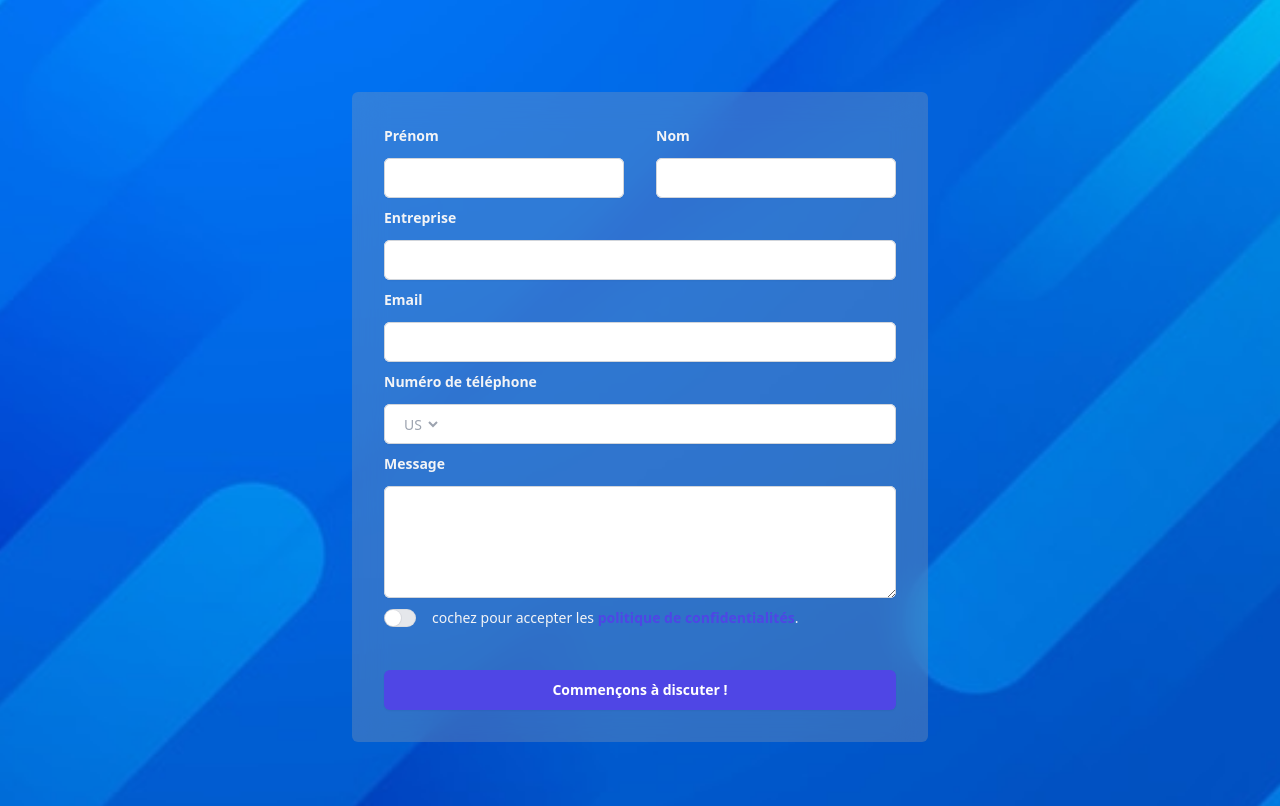
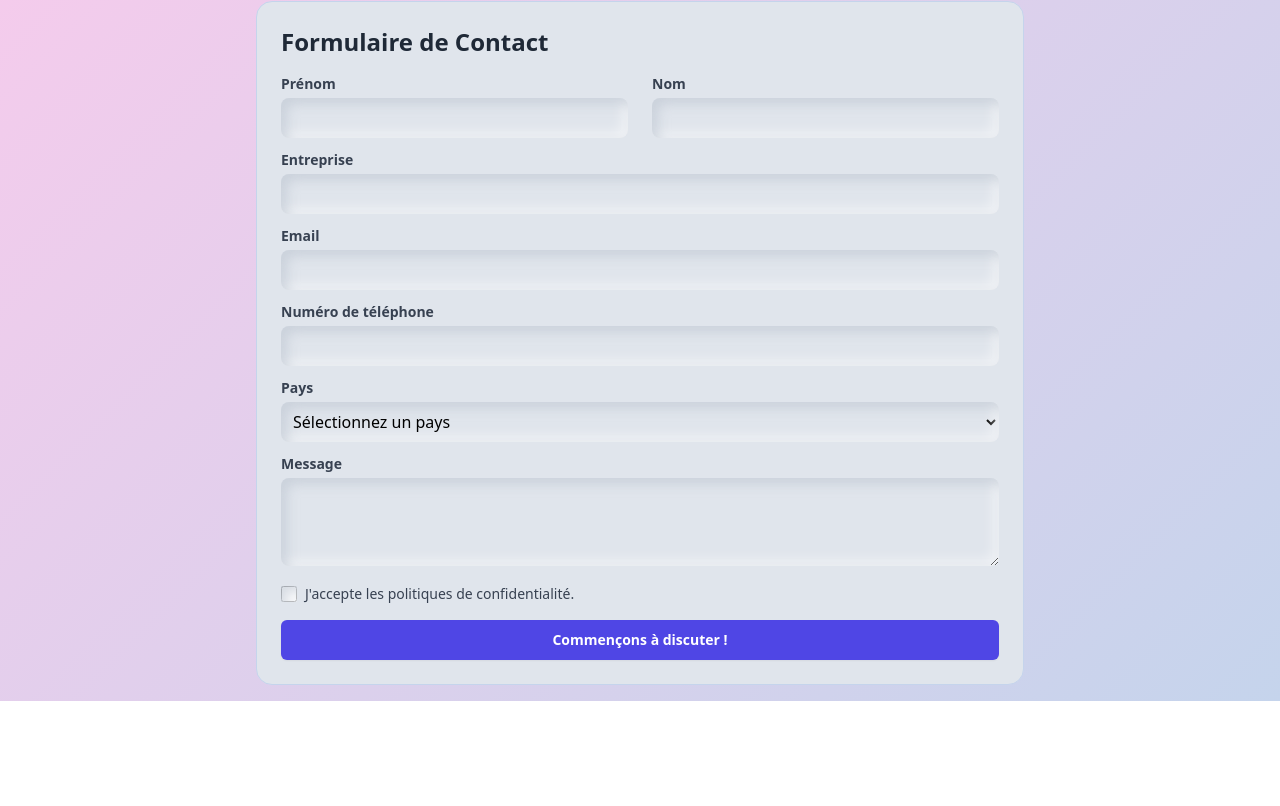
Before and after one commit to Xen0nTV/Formular, a website: page src/index.html in a window 1280 px wide. Shown: the part 116-922 px from the top of the page. After the commit the page ends 817 px from the top, so only its background shows below. Drawn offline with nearby package versions, Linux system fonts and the light colour scheme.

Commit message:
commit 2

```diff
--- a/src/index.html
+++ b/src/index.html
@@ -1,202 +1,168 @@
 <!DOCTYPE html>
 <html>
   <head>
+    <base href="http://127.0.0.1:5500/src/index3.html" />
     <meta charset="UTF-8" />
     <meta name="viewport" content="width=device-width, initial-scale=1.0" />
-    <link href="./output.css" rel="stylesheet" />
+    <title>Formulaire Néomorphique avec Navbar</title>
+    <script src="https://cdn.tailwindcss.com"></script>
     <style>
-      .background-image {
-        background-image: url("/src/bg/codifyformatter.jpg");
-        background-size: cover;
-        background-position: center;
-        background-repeat: no-repeat;
+      body {
+        background: linear-gradient(135deg, #f7cbec 0%, #c5d4ec 100%);
+      }
+      .neomorphic {
+        background: #e0e5ec;
+        /* box-shadow: 6px 6px 12px #f8e4f7, -6px -6px 12px #fdeff8; */
+        border: 1px solid #c5d4ec;
+      }
+      .neomorphic-inset {
+        background: #e0e5ec;
+        box-shadow: inset 6px 6px 12px rgba(189, 197, 209, 0.6),
+          inset -6px -6px 12px rgba(255, 255, 255, 0.5);
       }
     </style>
   </head>
-  <body>
-    <div class="isolate background-image px-6 py-24 sm:py-32 lg:px-8">
-      <div
-        class="absolute inset-x-0 top-[-10rem] -z-10 transform-gpu overflow-hidden blur-3xl sm:top-[-20rem]"
-        aria-hidden="true"
-      >
-        <div
-          class="relative left-1/2 -z-10 aspect-[1155/678] w-[36.125rem] max-w-none -translate-x-1/2 rotate-[30deg] sm:left-[calc(50%-40rem)] sm:w-[72.1875rem]"
-          style="
-            clip-path: polygon(
-              74.1% 44.1%,
-              100% 61.6%,
-              97.5% 26.9%,
-              85.5% 0.1%,
-              80.7% 2%,
-              72.5% 32.5%,
-              60.2% 62.4%,
-              52.4% 68.1%,
-              47.5% 58.3%,
-              45.2% 34.5%,
-              27.5% 76.7%,
-              0.1% 64.9%,
-              17.9% 100%,
-              27.6% 76.8%,
-              76.1% 97.7%,
-              74.1% 44.1%
-            );
-          "
-        ></div>
+  <body class="min-h-screen flex flex-col">
+    <nav class="neomorphic flex justify-between items-center">
+      <div class="flex items-center">
+        <img
+          alt="logo"
+          src="/src/bg/proxilogo.png"
+          width="100"
+          height="100"
+          class="mr-4"
+        />
       </div>
-      <form
-        action="#"
-        method="POST"
-        class="mx-auto mt-10 max-w-xl sm:mt-20 border-4 border-he border-zinc-400 border-opacity-30 p-8 rounded-md bg-gray-400 bg-opacity-30 backdrop-blur-lg"
-      >
-        <div class="grid grid-cols-1 gap-x-8 gap-y-2 sm:grid-cols-2">
-          <div>
+      <div class="flex space-x-4 mr-10">
+        <a href="#" class="text-gray-700 hover:text-gray-900 p-4">Accueil</a>
+        <a href="#" class="text-gray-700 hover:text-gray-900 p-4">Services</a>
+        <a href="#" class="text-gray-700 hover:text-gray-900 p-4">À propos</a>
+        <a href="#" class="text-gray-700 hover:text-gray-900 p-4">Contact</a>
+      </div>
+    </nav>
+
+    <div class="flex-grow flex items-center justify-center p-4">
+      <form class="neomorphic w-full max-w-3xl p-6 rounded-2xl">
+        <h2 class="text-2xl font-bold mb-4 text-gray-800">
+          Formulaire de Contact
+        </h2>
+
+        <div class="flex flex-wrap -mx-3 mb-3">
+          <div class="w-full md:w-1/2 px-3 mb-3 md:mb-0">
             <label
-              for="first-name"
-              class="block text-sm font-semibold leading-6 text-gray-100"
+              for="prenom"
+              class="block text-gray-700 text-sm font-bold mb-1"
               >Prénom</label
             >
-            <div class="mt-2.5">
             <input
               type="text"
-                name="first-name"
-                id="first-name"
-                autocomplete="given-name"
-                class="block w-full rounded-md border-0 px-3.5 py-2 text-gray-900 shadow-sm ring-1 ring-inset ring-gray-300 placeholder:text-gray-400 focus:ring-2 focus:ring-inset focus:ring-indigo-600 sm:text-sm sm:leading-6"
+              id="prenom"
+              name="prenom"
+              class="neomorphic-inset w-full p-2 rounded-lg focus:outline-none"
+            />
+          </div>
+          <div class="w-full md:w-1/2 px-3">
+            <label for="nom" class="block text-gray-700 text-sm font-bold mb-1"
+              >Nom</label
+            >
+            <input
+              type="text"
+              id="nom"
+              name="nom"
+              class="neomorphic-inset w-full p-2 rounded-lg focus:outline-none"
             />
           </div>
         </div>
-          <div>
+
+        <div class="mb-3">
           <label
-              for="last-name"
-              class="block text-sm font-semibold leading-6 text-gray-100"
-              >Nom</label
+            for="entreprise"
+            class="block text-gray-700 text-sm font-bold mb-1"
+            >Entreprise</label
           >
-            <div class="mt-2.5">
           <input
             type="text"
-                name="last-name"
-                id="last-name"
-                autocomplete="family-name"
-                class="block w-full rounded-md border-0 px-3.5 py-2 text-gray-900 shadow-sm ring-1 ring-inset ring-gray-300 placeholder:text-gray-400 focus:ring-2 focus:ring-inset focus:ring-indigo-600 sm:text-sm sm:leading-6"
+            id="entreprise"
+            name="entreprise"
+            class="neomorphic-inset w-full p-2 rounded-lg focus:outline-none"
           />
         </div>
-          </div>
-          <div class="sm:col-span-2">
-            <label
-              for="company"
-              class="block text-sm font-semibold leading-6 text-gray-100"
-              >Entreprise</label
+
+        <div class="mb-3">
+          <label for="email" class="block text-gray-700 text-sm font-bold mb-1"
+            >Email</label
           >
-            <div class="mt-2.5">
           <input
-                type="text"
-                name="company"
-                id="company"
-                autocomplete="organization"
-                class="block w-full rounded-md border-0 px-3.5 py-2 text-gray-900 shadow-sm ring-1 ring-inset ring-gray-300 placeholder:text-gray-400 focus:ring-2 focus:ring-inset focus:ring-indigo-600 sm:text-sm sm:leading-6"
+            type="email"
+            id="email"
+            name="email"
+            class="neomorphic-inset w-full p-2 rounded-lg focus:outline-none"
           />
         </div>
-          </div>
-          <div class="sm:col-span-2">
+
+        <div class="mb-3">
           <label
-              for="email"
-              class="block text-sm font-semibold leading-6 text-gray-100"
-              >Email</label
+            for="telephone"
+            class="block text-gray-700 text-sm font-bold mb-1"
+            >Numéro de téléphone</label
           >
-            <div class="mt-2.5">
           <input
-                type="email"
-                name="email"
-                id="email"
-                autocomplete="email"
-                class="block w-full rounded-md border-0 px-3.5 py-2 text-gray-900 shadow-sm ring-1 ring-inset ring-gray-300 placeholder:text-gray-400 focus:ring-2 focus:ring-inset focus:ring-indigo-600 sm:text-sm sm:leading-6"
+            type="tel"
+            id="telephone"
+            name="telephone"
+            class="neomorphic-inset w-full p-2 rounded-lg focus:outline-none"
           />
         </div>
-          </div>
-          <div class="sm:col-span-2">
-            <label
-              for="phone-number"
-              class="block text-sm font-semibold leading-6 text-gray-100"
-              >Numéro de téléphone</label
+
+        <div class="mb-3">
+          <label for="pays" class="block text-gray-700 text-sm font-bold mb-1"
+            >Pays</label
           >
-            <div class="relative mt-2.5">
-              <div class="absolute inset-y-0 left-0 flex items-center">
-                <label for="country" class="sr-only">Pays</label>
           <select
-                  id="country"
-                  name="country"
-                  class="h-full rounded-md border-0 bg-transparent bg-none py-0 pl-4 pr-7 text-gray-400 focus:ring-2 focus:ring-inset focus:ring-indigo-600 sm:text-sm"
+            id="pays"
+            name="pays"
+            class="neomorphic-inset w-full p-2 rounded-lg focus:outline-none"
           >
-                  <option>US</option>
-                  <option>CA</option>
-                  <option>EU</option>
-                  <option>FR</option>
-                  <option>DE</option>
-                  <option>JP</option>
-                  <option>CN</option>
-                  <option>IN</option>
-                  <option>BR</option>
-                  <option>AU</option>
-                  <option>MX</option>
-                  <option>ZA</option>
+            <option value="">Sélectionnez un pays</option>
+            <option value="US">États-Unis</option>
+            <option value="FR">France</option>
+            <option value="CA">Canada</option>
           </select>
         </div>
-              <input
-                type="tel"
-                name="phone-number"
-                id="phone-number"
-                autocomplete="tel"
-                class="block w-full rounded-md border-0 px-3.5 py-2 pl-20 text-gray-900 shadow-sm ring-1 ring-inset ring-gray-300 placeholder:text-gray-400 focus:ring-2 focus:ring-inset focus:ring-indigo-600 sm:text-sm sm:leading-6"
-              />
-            </div>
-          </div>
-          <div class="sm:col-span-2">
+
+        <div class="mb-3">
           <label
             for="message"
-              class="block text-sm font-semibold leading-6 text-gray-100"
+            class="block text-gray-700 text-sm font-bold mb-1"
             >Message</label
           >
-            <div class="mt-2.5">
           <textarea
+            id="message"
             name="message"
-                id="message"
-                rows="4"
-                class="block w-full rounded-md border-0 px-3.5 py-2 text-gray-900 shadow-sm ring-1 ring-inset ring-gray-300 placeholder:text-gray-400 focus:ring-2 focus:ring-inset focus:ring-indigo-600 sm:text-sm sm:leading-6"
+            rows="3"
+            class="neomorphic-inset w-full p-2 rounded-lg focus:outline-none"
           ></textarea>
         </div>
-          </div>
-          <div class="flex gap-x-4 sm:col-span-2">
-            <div class="flex h-6 items-center">
-              <button
-                type="button"
-                class="flex w-8 flex-none cursor-pointer rounded-full bg-gray-200 p-px ring-1 ring-inset ring-gray-900/5 transition-colors duration-200 ease-in-out focus-visible:outline focus-visible:outline-2 focus-visible:outline-offset-2 focus-visible:outline-indigo-600"
-                role="switch"
-                aria-checked="false"
-                aria-labelledby="switch-1-label"
+
+        <div class="mb-4">
+          <label class="flex items-center">
+            <input
+              type="checkbox"
+              name="acceptPolitique"
+              class="neomorphic-inset form-checkbox h-4 w-4 text-blue-600"
+            />
+            <span class="ml-2 text-gray-700 text-sm"
+              >J'accepte les politiques de confidentialité.</span
             >
-                <span class="sr-only">Acceptez le politiques</span>
-                <span
-                  aria-hidden="true"
-                  class="h-4 w-4 translate-x-0 transform rounded-full bg-white shadow-sm ring-1 ring-gray-900/5 transition duration-200 ease-in-out"
-                ></span>
-              </button>
-            </div>
-            <label class="text-sm leading-6 text-gray-100" id="switch-1-label">
-              cochez pour accepter les
-              <a href="#" class="font-semibold text-indigo-600"
-                >politique de&nbsp;confidentialités</a
-              >.
           </label>
         </div>
-        </div>
-        <div class="mt-10">
+
         <a
           href="https://www.youtube.com/watch?v=dQw4w9WgXcQ"
           class="block w-full rounded-md bg-indigo-600 px-3.5 py-2.5 text-center text-sm font-semibold text-white shadow-sm hover:bg-indigo-500 focus-visible:outline focus-visible:outline-2 focus-visible:outline-offset-2 focus-visible:outline-indigo-600"
         >
           Commençons à discuter !
         </a>
-        </div>
       </form>
     </div>
   </body>
--- a/tailwind.config.js
+++ b/tailwind.config.js
@@ -7,4 +7,3 @@ module.exports = {
     },
   },
   plugins: [],
-}
```
Also changed, not shown: src/index2.html (deleted, +0 -154 lines), src/bg/proxilogo.png (added). Lines whose indentation alone changed are shown as unchanged.
